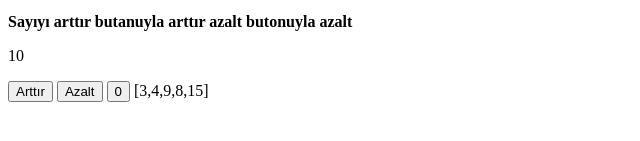
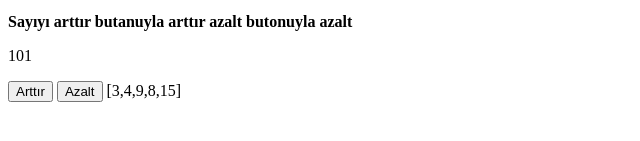
Before and after one commit to zsyon/js-function, a plain HTML site: page index.html in a window 1280 px wide. Both pictures are taken after a click on the button "Arttır". Shown: the part 393-534 px from the top of the page, 0-640 px from the left. Drawn offline with Linux system fonts and the light colour scheme.

Commit message:
increase the number

```diff
--- a/index.html
+++ b/index.html
@@ -38,7 +38,6 @@
 
   <button id="arttır" onclick="sayıArttır()">Arttır</button>
   <button id="azalt">Azalt</button>
-  <input type=button id="sonuc" value="0">
 
   <script src="index.js"></script>
 </body>
--- a/index.js
+++ b/index.js
@@ -24,11 +24,20 @@ function arkaplan() {
   document.getElementById("paragraf1").style.backgroundColor="yellow";
 }
 
+sayi = document.getElementById("sayı").innerHTML = "100"
+
+arttır = document.getElementById("arttır")
+azalt = document.getElementById("azalt")
 
 function sayıArttır(){
-  sonuc = document.getElementById("arttır")
-  sonuc.value = Number(sonuc.value)+1
+  console.log("aaaa")
+  sayi = document.getElementById("sayı").innerHTML
+  console.log(sayi)
+  sayi = Number(sayi) + 1
+  document.getElementById("sayı").innerHTML = sayi
+  console.log(sayi)
 }
+
 
 
 function arrow (nums) {
```
